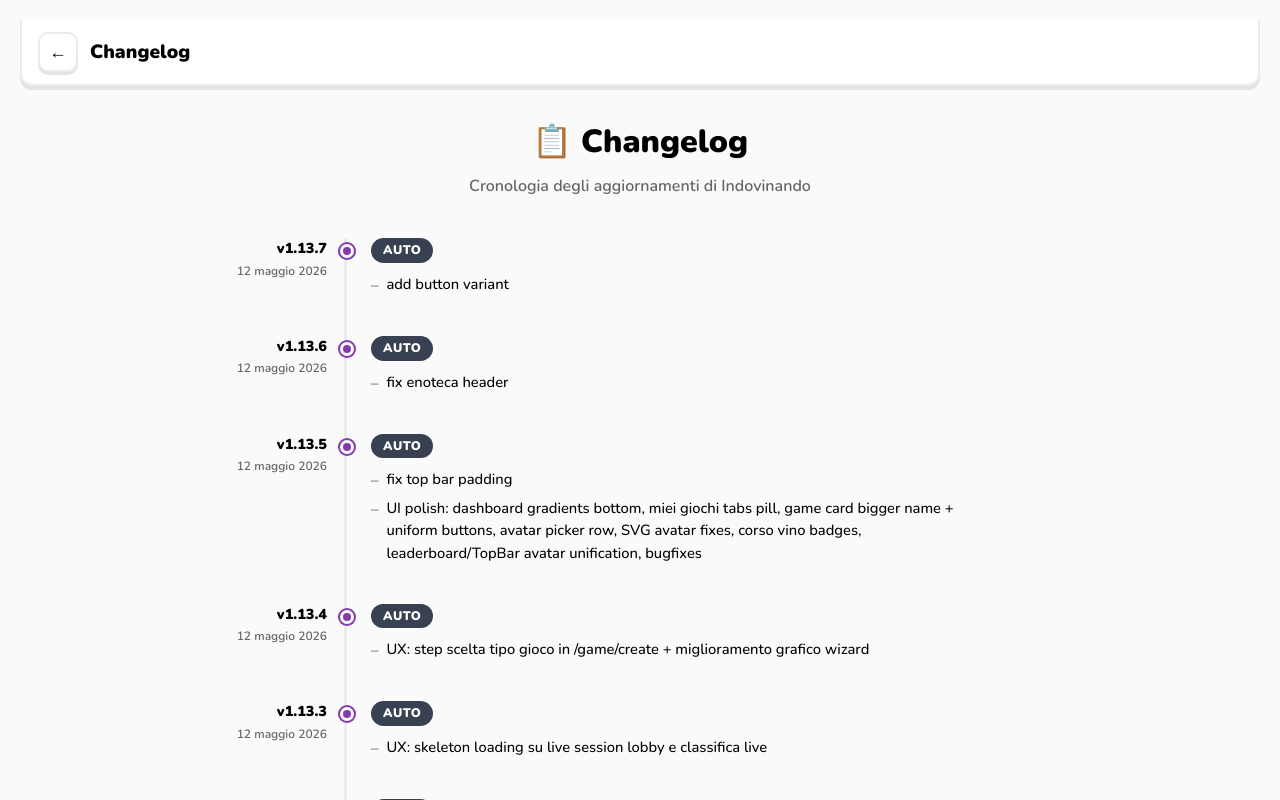
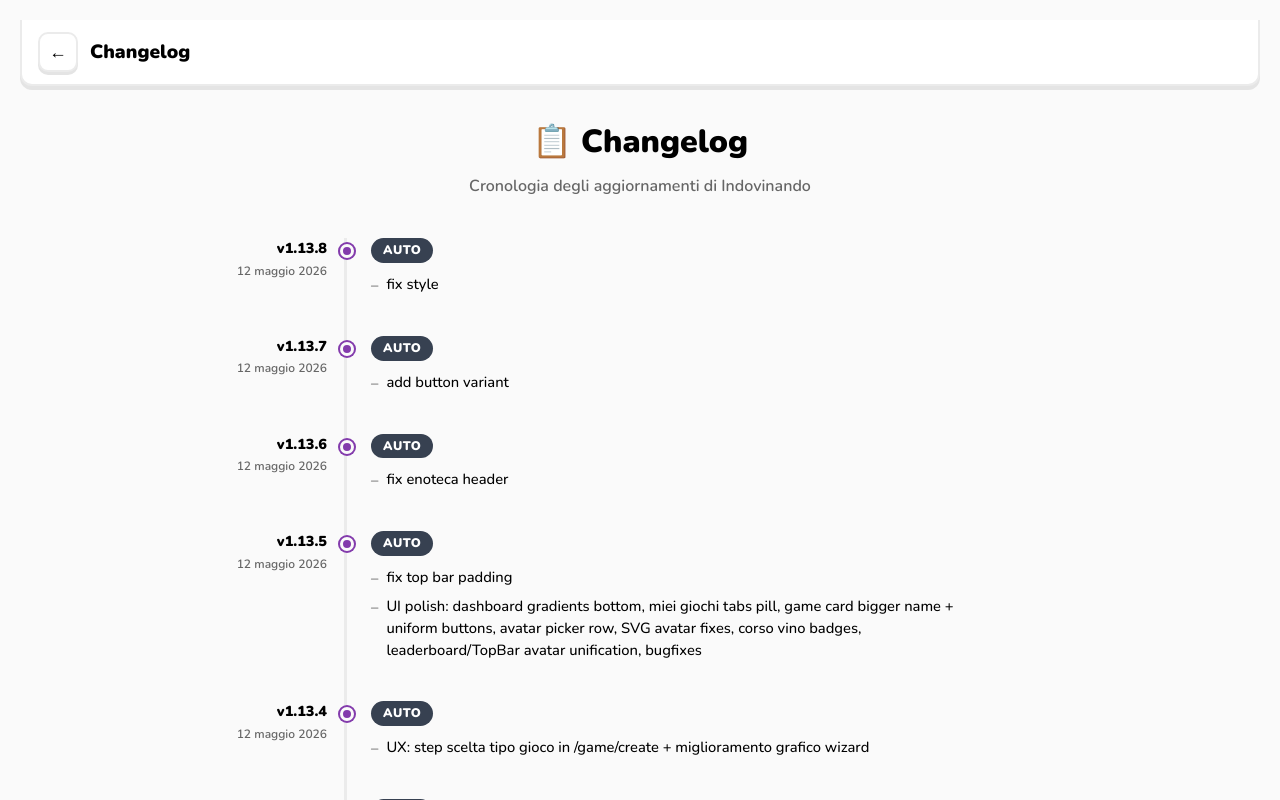
Before and after one commit to Phosl/indovinando, a Next.js app: page /changelog in a window 1280 px wide. Shown: the top 800 px of the page. Built offline with nearby package versions, Linux system fonts and the light colour scheme; no server answers.

Commit message:
chore: update changelog

```diff
--- a/src/app/changelog/page.js
+++ b/src/app/changelog/page.js
@@ -7,6 +7,15 @@
 }
 
 const CHANGELOG = [
+  {
+    version: '1.13.8',
+    date: '12 maggio 2026',
+    label: 'Auto',
+    changes: [
+      'fix style',
+    ],
+  },
+
   {
     version: '1.13.7',
     date: '12 maggio 2026',
```
